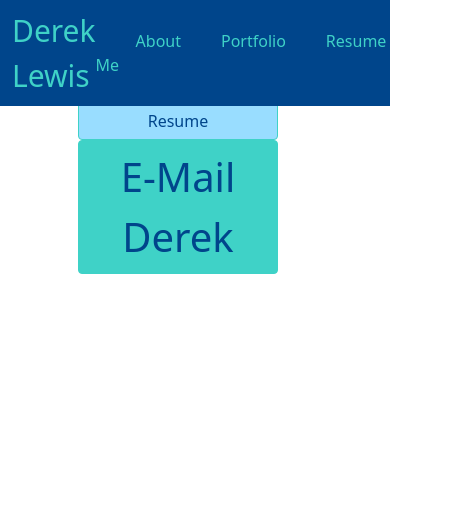
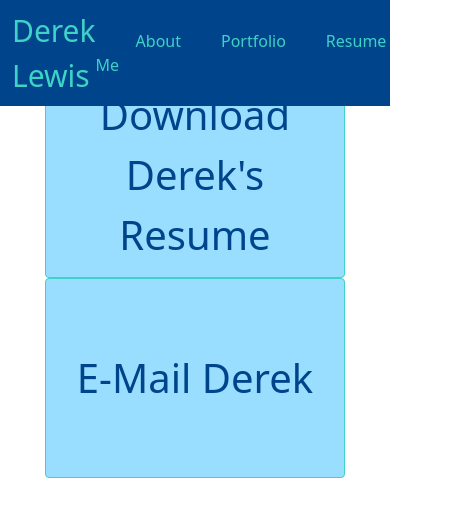
Before and after one commit to dereklewis/New-React-Portfolio, a React (Create React App) app in the folder client/: page /resume in a window 390 px wide. Shown: the top 528 px of the page, 468 px wide, since content can reach past the window. Built offline with nearby package versions, Linux system fonts and the light colour scheme.

Commit message:
resume page formatted with flex to make responsive and buttons styled

```diff
--- a/client/src/App.css
+++ b/client/src/App.css
@@ -20,9 +20,6 @@
 
 .text-row {
   background-image: url("./components/assets/cloudimage.jpg");
-}
-
-.cloud-image {
 }
 
 .about-block {
@@ -61,20 +58,28 @@
   color: var(--dark);
 }
 .resume-block {
-  padding: 20% 100% 100% 20%;
+  padding-top: 20%;
+  display: flex;
+  justify-content: space-around;
+  flex-flow: wrap;
 }
 
 .resumeButton {
-  width: 200px;
+  width: 300px;
+  height: 200px;
   background-color: var(--light);
   color: var(--dark);
+  font-size: 40px;
 }
 
 .mailTo {
   color: var(--dark);
+  background-color: var(--light);
   font-size: 40px;
   text-align: center;
-  width: 200px;
+  width: 300px;
+  height: 200px;
+  align-content: center;
 }
 
 /* .navButtonText {
--- a/client/src/Pages/Resume.js
+++ b/client/src/Pages/Resume.js
@@ -9,12 +9,7 @@ const Resume = () => {
   return (
     <Container className="resume-block">
       <>
-        {/* <h4>All Pages</h4>
-        <div className="all-page-container">
-          <AllPagesPDFViewer pdf={samplePDF} />
-        </div> */}
         <div>
-          {/* <h1 className="header1">RESUME</h1> */}
           <Button
             className="resumeButton"
             href="https://drive.google.com/file/d/1_3A9yxtqV1amNaLuWnGXHJgKU_bNQ7sc/view?usp=sharing"
```
Also changed, not shown: client/src/Pages/MailToButton.js (deleted, +0 -20 lines).
